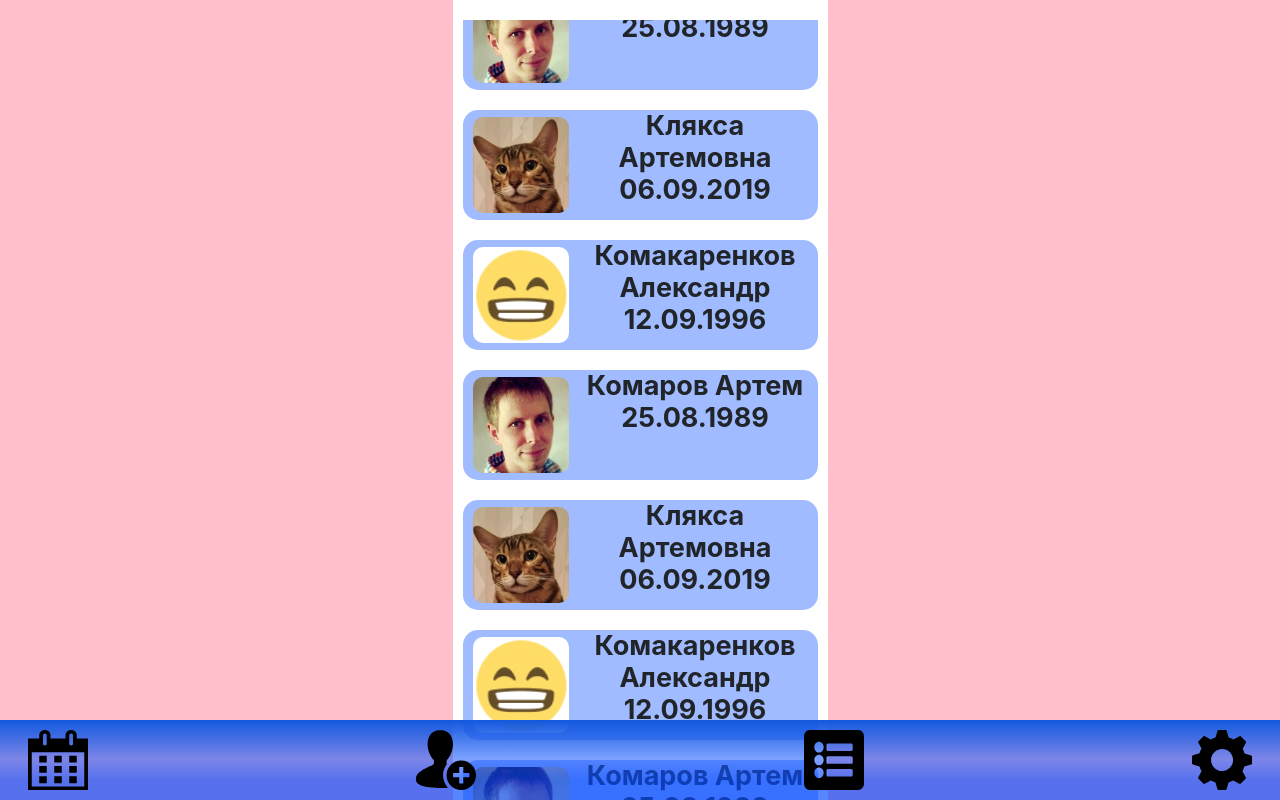
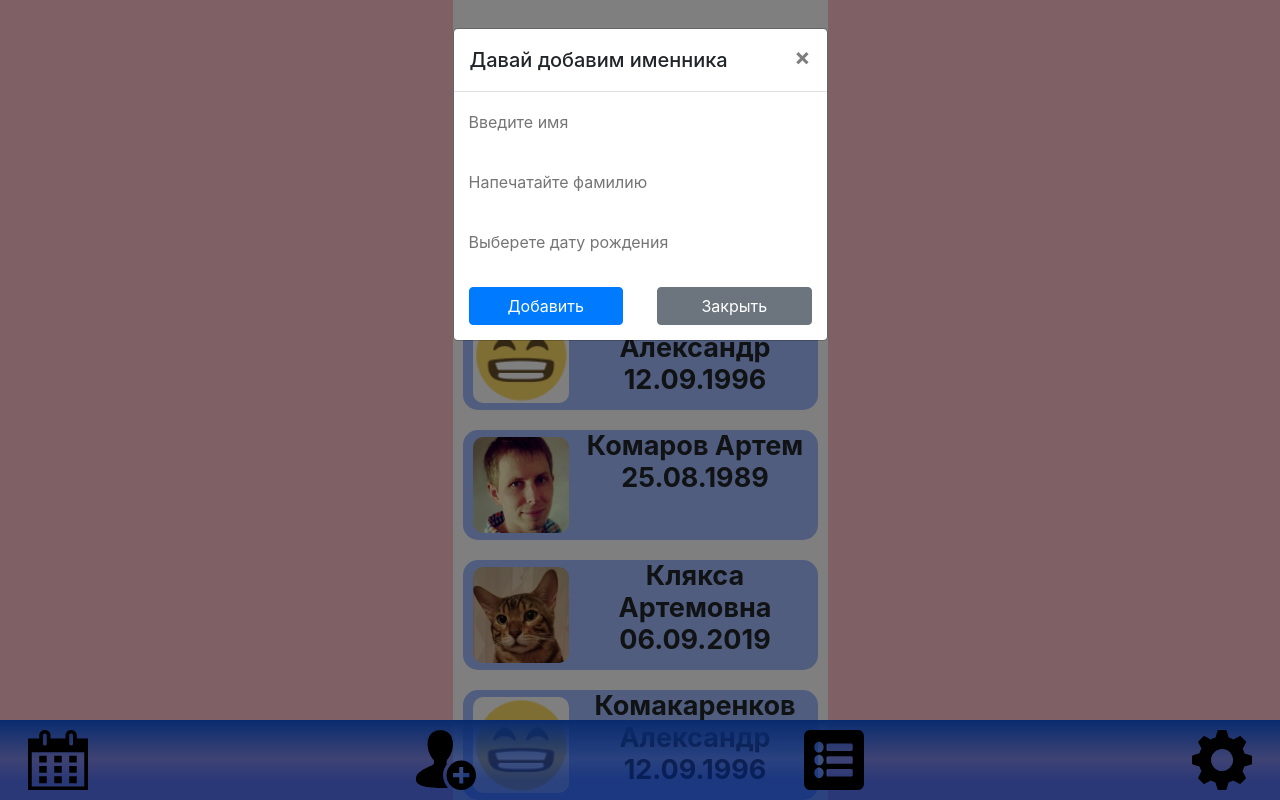
Before and after one commit to askomarov/test1, a plain HTML site: page index.html in a window 1280 px wide. Both pictures are taken after a click on the link 446 px from the left and 760 px from the top of the page. Shown: the top 800 px of the page. Drawn offline with nearby package versions, Linux system fonts and the light colour scheme.

Commit message:
Add files via upload

```diff
--- a/css/style.css
+++ b/css/style.css
@@ -101,6 +101,51 @@
   line-height: 32px;
 }
 
+.modal-body {
+  padding: 0;
+}
+
+.addform {
+  display: -webkit-box;
+  display: -ms-flexbox;
+  display: flex;
+  -webkit-box-orient: vertical;
+  -webkit-box-direction: normal;
+      -ms-flex-direction: column;
+          flex-direction: column;
+}
+
+.addform__btns {
+  display: -webkit-box;
+  display: -ms-flexbox;
+  display: flex;
+  -webkit-box-pack: justify;
+      -ms-flex-pack: justify;
+          justify-content: space-between;
+  padding: 15px;
+}
+
+.addform__btn-add {
+  width: 45%;
+  -ms-flex-item-align: center;
+      -ms-grid-row-align: center;
+      align-self: center;
+}
+
+.addform__btn-close {
+  width: 45%;
+  -ms-flex-item-align: center;
+      -ms-grid-row-align: center;
+      align-self: center;
+}
+
+.addform input[type=text] {
+  border: none;
+  outline: none;
+  height: 60px;
+  padding: 15px;
+}
+
 .wrapper {
   position: relative;
 }
--- a/index.html
+++ b/index.html
@@ -7,6 +7,7 @@
 
 	<link rel="stylesheet" href="css/bootstrap.min.css">
 	<link rel="stylesheet" href="css/style.css">
+	<link rel="stylesheet" href="//code.jquery.com/ui/1.12.1/themes/base/jquery-ui.css">
 	<title>askomarov bootstrap</title>
 </head>
 
@@ -79,7 +80,7 @@
 					</a>
 				</li>
 				<li class="footer__list">
-					<a href="#" class="footer__link">
+					<a href="#" class="footer__link link-add" data-toggle="modal" data-target="#addnew">
 						<svg width="60" height="60" viewBox="0 0 60 60" fill="none" xmlns="http://www.w3.org/2000/svg">
 							<path
 								d="M24.2781 0C17.2398 0 11.592 4.84565 11.592 14.1066C11.592 20.1544 13.9948 26.3143 17.6434 30.1099C19.0665 33.9055 16.5003 35.3181 15.9684 35.5192C8.60359 38.2273 0 43.1384 0 48.0168V49.841C0 56.4897 12.6301 58.0262 24.3481 58.0262C26.9021 58.0219 29.4551 57.9252 32.0022 57.7362C28.8128 54.3615 27.0389 49.8873 27.0472 45.2385C27.0472 41.05 28.4702 37.2123 30.8357 34.13C30.4858 33.3068 30.3458 32.0089 30.9827 30.0374C34.6103 26.2371 36.9618 20.131 36.9618 14.1043C36.9618 4.84565 31.307 0.00233864 24.2757 0.00233864L24.2781 0ZM45.2738 30.4747C41.3682 30.4747 37.6225 32.0301 34.8608 34.7986C32.0991 37.5671 30.5476 41.3221 30.5476 45.2374C30.5476 49.1527 32.0991 52.9076 34.8608 55.6761C37.6225 58.4447 41.3682 60 45.2738 60C49.1794 60 52.9251 58.4447 55.6868 55.6761C58.4485 52.9076 60 49.1527 60 45.2374C60 41.3221 58.4485 37.5671 55.6868 34.7986C52.9251 32.0301 49.1794 30.4747 45.2738 30.4747ZM43.2326 37.0533H47.3151V43.1197H53.3665V47.3573H47.3151V53.4238H43.2326V47.3573H37.1088V43.1197H43.2326V37.0533Z"
@@ -109,11 +110,46 @@
 		</footer>
 
 	</div>
+	<!-- Modal addnew-->
+	<div class="modal fade" id="addnew" data-backdrop="static" data-keyboard="false" tabindex="-1" role="dialog"
+		aria-labelledby="staticBackdropLabel" aria-hidden="true">
+		<div class="modal-dialog container">
+			<div class="modal-content">
+				<div class="modal-header">
+					<h5 class="modal-title" id="staticBackdropLabel">Давай добавим именника</h5>
+					<button type="button" class="close" data-dismiss="modal" aria-label="Close">
+						<span aria-hidden="true">&times;</span>
+					</button>
+				</div>
+				<div class="modal-body">
+					<form class="addform" action="echo.index.html" method="post">
+						<input type="text" class="addform__name-field" value="" placeholder="Введите имя" required>
+						<input type="text" class="addform__surname-field" value="" placeholder="Напечатайте фамилию" required>
+						<input type="text" class="addform__date-field" value="" id="datepicker"
+							placeholder="Выберете дату рождения" required>
+						<div class="addform__btns">
+							<button type="submit" class="addform__btn-add btn btn-primary">Добавить</button>
+							<button type="button" class="addform__btn-close btn btn-secondary"
+								data-dismiss="modal">Закрыть</button>
+						</div>
+					</form>
+				</div>
+			</div>
+		</div>
+	</div>
 
+	<template id="template">
+		<li class="people__list people-item">
+			<div class="people-item__img"><img src="img/thecat.jpg" alt="#" /></div>
+			<div class="people-item__name"></div>
+			<div class="people-item__date"></div>
+		</li>
+	</template>
 
 	<script src="js/jquery-3.5.1.min.js"></script>
 	<script src="js/slick.min.js"></script>
 	<script src="js/bootstrap.min.js"></script>
+	<script src="https://code.jquery.com/ui/1.12.1/jquery-ui.js"></script>
 	<script src="js/javascript.js"></script>
 </body>
 
--- a/js/javascript.js
+++ b/js/javascript.js
@@ -1,19 +1,93 @@
-$(document).ready(function () {
-   $('.slider').slick({
-      arrows: false, 		// стрелочки - видно или нет
-      dots: false, 			 //пагинация - точки списков
-      // adaptiveHeight:true,
-      // infinite: true,
-      centerMode: false,
-      slidesToShow: 3,		 //кол-во слайдов на экране
-      slidesToScroll: 1,	 // кол-во слайдов для прокрутки
-      speed: 1000, 		 //1000ms - 1 секунда
-      easing: 'ease',
-      touchTreshhold: 10,
-      autoplay: false,
-      autoplaySpeed: 700,
-      vertical: true,
-      infinite: true,
-   });
+// $(document).ready(function () {
+//    $('.slider').slick({
+//       arrows: false, 		// стрелочки - видно или нет
+//       dots: false, 			 //пагинация - точки списков
+//       // adaptiveHeight:true,
+//       // infinite: true,
+//       centerMode: false,
+//       slidesToShow: 3,		 //кол-во слайдов на экране
+//       slidesToScroll: 1,	 // кол-во слайдов для прокрутки
+//       speed: 1000, 		 //1000ms - 1 секунда
+//       easing: 'ease',
+//       touchTreshhold: 10,
+//       autoplay: false,
+//       autoplaySpeed: 700,
+//       vertical: true,
+//       infinite: true,
+//    });
+
+// });
+
+
+$.datepicker.regional['ru'] = {
+   closeText: 'Закрыть',
+   prevText: 'Предыдущий',
+   nextText: 'Следующий',
+   currentText: 'Сегодня',
+   monthNames: ['Январь', 'Февраль', 'Март', 'Апрель', 'Май', 'Июнь', 'Июль', 'Август', 'Сентябрь', 'Октябрь', 'Ноябрь', 'Декабрь'],
+   monthNamesShort: ['Янв', 'Фев', 'Мар', 'Апр', 'Май', 'Июн', 'Июл', 'Авг', 'Сен', 'Окт', 'Ноя', 'Дек'],
+   dayNames: ['воскресенье', 'понедельник', 'вторник', 'среда', 'четверг', 'пятница', 'суббота'],
+   dayNamesShort: ['вск', 'пнд', 'втр', 'срд', 'чтв', 'птн', 'сбт'],
+   dayNamesMin: ['Вс', 'Пн', 'Вт', 'Ср', 'Чт', 'Пт', 'Сб'],
+   weekHeader: 'Не',
+   dateFormat: 'dd.mm.yy',
+   firstDay: 1,
+   isRTL: false,
+   showMonthAfterYear: false,
+   yearSuffix: ''
+};
+$.datepicker.setDefaults($.datepicker.regional['ru']);
+
+$(function () {
+
+   $("#datepicker").datepicker();
 
 });
+
+
+// $('.link-add').click(function () {
+//    $('.addform__btn-add').attr('data-dismiss', 'modal');
+// })
+
+//нашли родителя
+let peopleList = document.querySelector('.people__menu');
+let items = peopleList.children; //нашли детей
+//нашли форму ввода новых данных
+let addForm = document.querySelector('.addform');
+//нашли заготовку для новых
+let tableTemplate = document.querySelector('#template').content;
+var newItemTemplate = tableTemplate.querySelector('.people-item');
+
+
+//находи поля ввода новых данных в форме
+let NewNameField = document.querySelector('.addform__name-field');
+let NewSurnameField = document.querySelector('.addform__surname-field');
+let NewDateField = document.querySelector('.addform__date-field');
+
+//создаем функцию по клику кнопку отправки
+addForm.addEventListener('submit', function (evt) {
+   evt.preventDefault();
+
+   //созд перем клонированием заготовки дочернего элемента
+   let newPeople = newItemTemplate.cloneNode(true);
+
+   let peopleSurname = NewSurnameField.value;
+   let peopleName = NewNameField.value;
+   let peopleNameText = newPeople.querySelector('.people-item__name');
+   peopleNameText.textContent = peopleName + ' ' + peopleSurname;
+
+   let peopleBday = NewDateField.value;
+   let peopleBdayText = newPeople.querySelector('.people-item__date');
+   peopleBdayText.textContent = peopleBday;
+
+
+   //добавляем в список нового дочерненого элемента=========================
+   peopleList.appendChild(newPeople);
+
+   $('.addform').trigger('reset');   //обнуляем введные данные в форму
+
+   alert('Новый именник добавлен, жми закрыть')
+
+});
+// $('.addform__btn-add').attr('data-dismiss', 'modal');
+// $('.addform__btn-add').removeAttr('data-dismiss');
```
